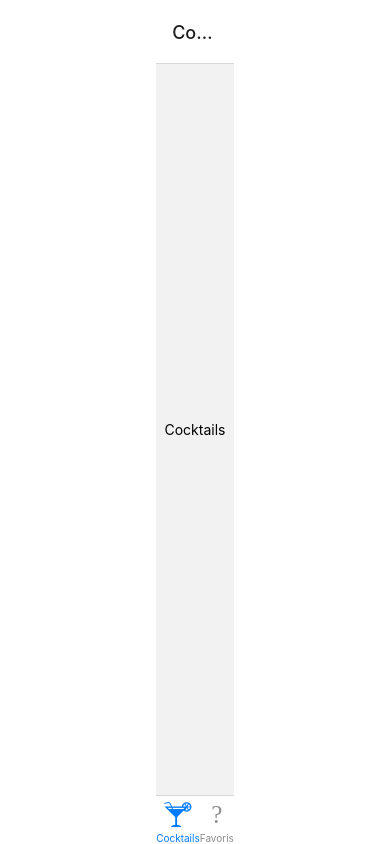
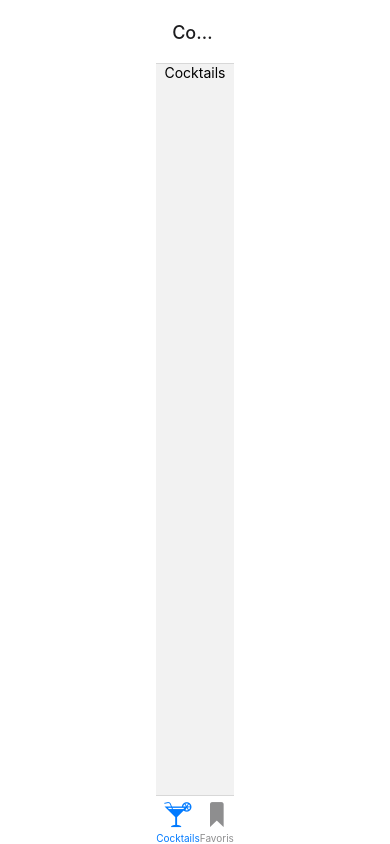
Before and after one commit to MaHeR7F/cocktailsReactNativeApp, a React Native app: screen /CocktailList in a window 390 px wide. Built offline with nearby package versions, Linux system fonts and the light colour scheme.

Commit message:
./Components/CocktailList

```diff
--- a/App.js
+++ b/App.js
@@ -7,17 +7,10 @@ import { createBottomTabNavigator } from '@react-navigation/bottom-tabs';
 
 import { Fontisto } from '@expo/vector-icons';
 
+import CocktailList from "./Components/CocktailList"
 
 const Stack = createStackNavigator();
 const Tab = createBottomTabNavigator();
-
-function CocktailList({}) {
-    return (
-        <View style={{ flex: 1, justifyContent: 'center', alignItems: 'center' }}>
-            <Text>Cocktails</Text>
-        </View>
-    );
-}
 
 function FavorisScreen({}) {
     return (
@@ -52,7 +45,7 @@ export default function App() {
                     />
                     <Tab.Screen name="Favoris" component={FavorisScreen} options={{
                         tabBarIcon:({ color, size}) => (
-                            <Fontisto name="Favoris" size={size} color={color} />
+                            <Fontisto name="favorite" size={size} color={color} />
                         )}
                     }
                     />
--- /dev/null
+++ b/Components/CocktailList.js
@@ -0,0 +1,22 @@
+import { StatusBar } from 'expo-status-bar';
+import { StyleSheet, Text, View } from 'react-native';
+
+export default function CocktailList({}) {
+    return (
+        <View>
+            <StatusBar style="auto" />
+            <View style={{ flex: 1, justifyContent: 'center', alignItems: 'center' }}>
+                <Text>Cocktails</Text>
+            </View>
+        </View>
+    );
+}
+
+const styles = StyleSheet.create({
+    container: {
+        flex: 1,
+        backgroundColor: '#fff',
+        alignItems: 'center',
+        justifyContent: 'center',
+    },
+});
```
